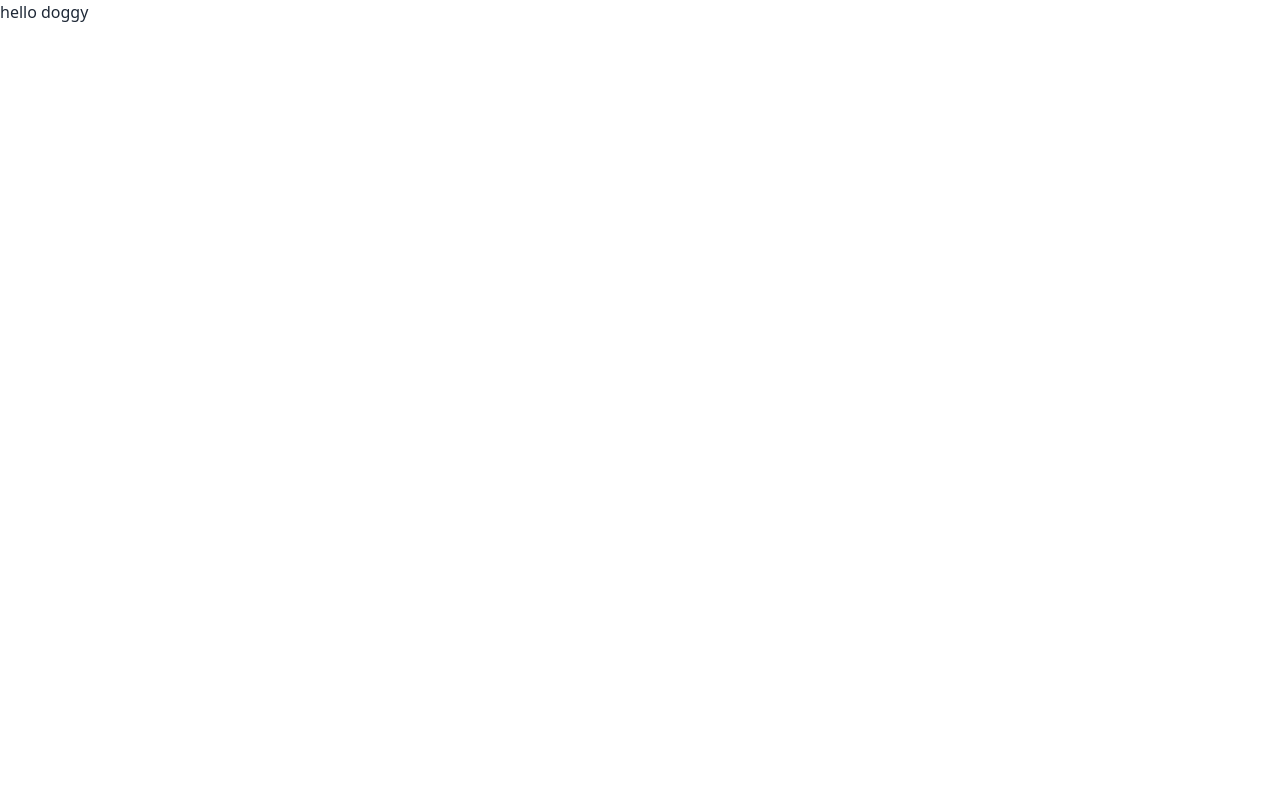
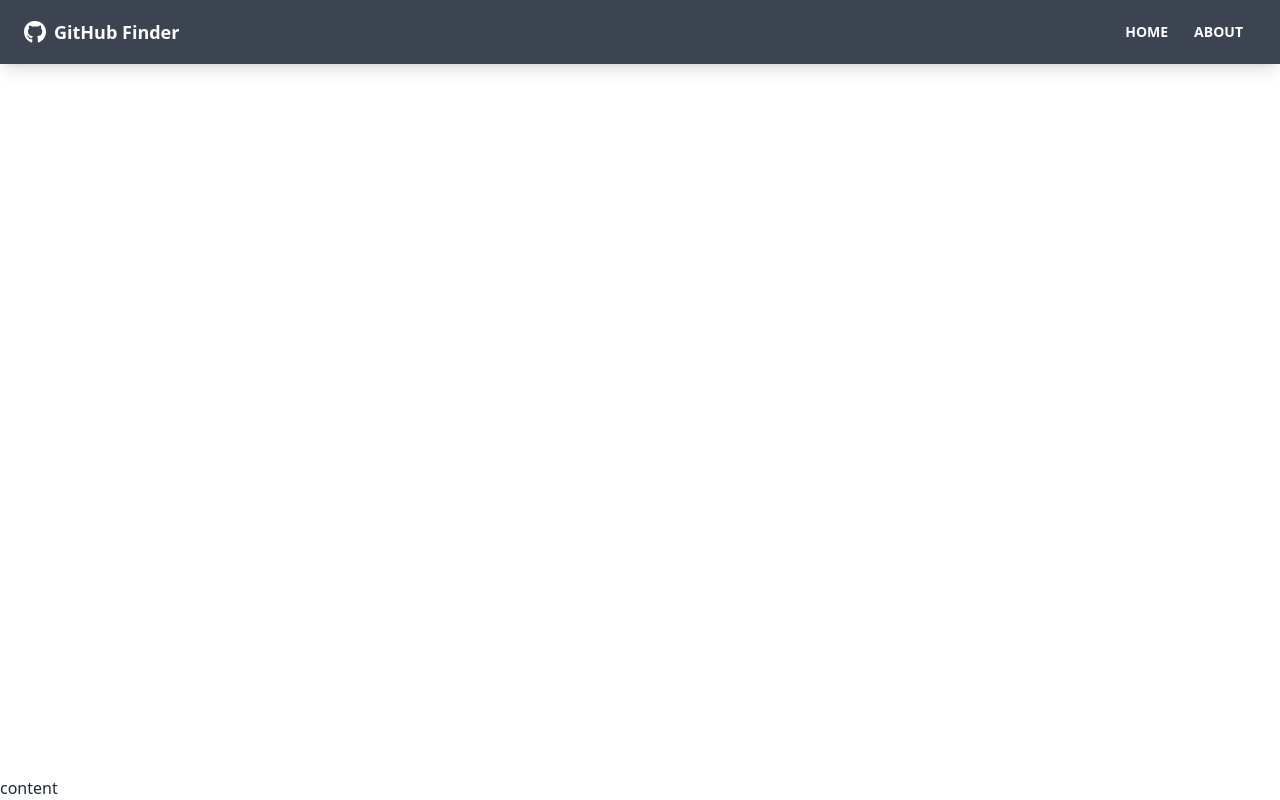
Before and after one commit to michael-rodriguez22/COURSE-react-front-to-back-2022, a React (Create React App) app in the folder github-finder/: page / in a window 1280 px wide. Built offline with nearby package versions, Linux system fonts and the light colour scheme.

Commit message:
initial navbar

```diff
--- a/github-finder/package.json
+++ b/github-finder/package.json
@@ -9,6 +9,8 @@
     "daisyui": "^1.22.0",
     "react": "^17.0.2",
     "react-dom": "^17.0.2",
+    "react-icons": "^4.3.1",
+    "react-router-dom": "^6.2.1",
     "react-scripts": "5.0.0",
     "web-vitals": "^2.1.3"
   },
--- a/github-finder/src/App.js
+++ b/github-finder/src/App.js
@@ -1,8 +1,14 @@
+import { BrowserRouter as Router, Route } from "react-router-dom"
+import Navbar from "./components/layout/Navbar"
+
 function App() {
   return (
-    <div>
-      <h1>hello doggy</h1>
-    </div>
+    <Router>
+      <div className="flex flex-col justify-between h-screen">
+        <Navbar />
+        <main>content</main>
+      </div>
+    </Router>
   )
 }
 
--- /dev/null
+++ b/github-finder/src/components/layout/Navbar.jsx
@@ -0,0 +1,41 @@
+import PropTypes from "prop-types"
+import { FaGithub } from "react-icons/fa"
+import { Link } from "react-router-dom"
+
+function Navbar({ title }) {
+  return (
+    <nav className="navbar mb-12 shadow-lg bg-neutral text-neutral-content">
+      <div className="container mx-auto">
+        {/* Brand */}
+        <div className="flex-none px-2 mx-2">
+          <FaGithub className="inline pr-2 text-3xl" />
+          <Link to="/" className="text-lg font-bold align-middle">
+            {title}
+          </Link>
+        </div>
+
+        {/* Nav Links */}
+        <div className="flex-1 px-2 mx-2">
+          <div className="flex justify-end">
+            <Link to="/" className="btn btn-ghost btn-sm rounded-btn">
+              Home
+            </Link>
+            <Link to="/about" className="btn btn-ghost btn-sm rounded-btn">
+              About
+            </Link>
+          </div>
+        </div>
+      </div>
+    </nav>
+  )
+}
+
+Navbar.defaultProps = {
+  title: "GitHub Finder",
+}
+
+Navbar.propTypes = {
+  title: PropTypes.string,
+}
+
+export default Navbar
```
Also changed, not shown: 1 other file (tests, documents, lock files or other folders).
